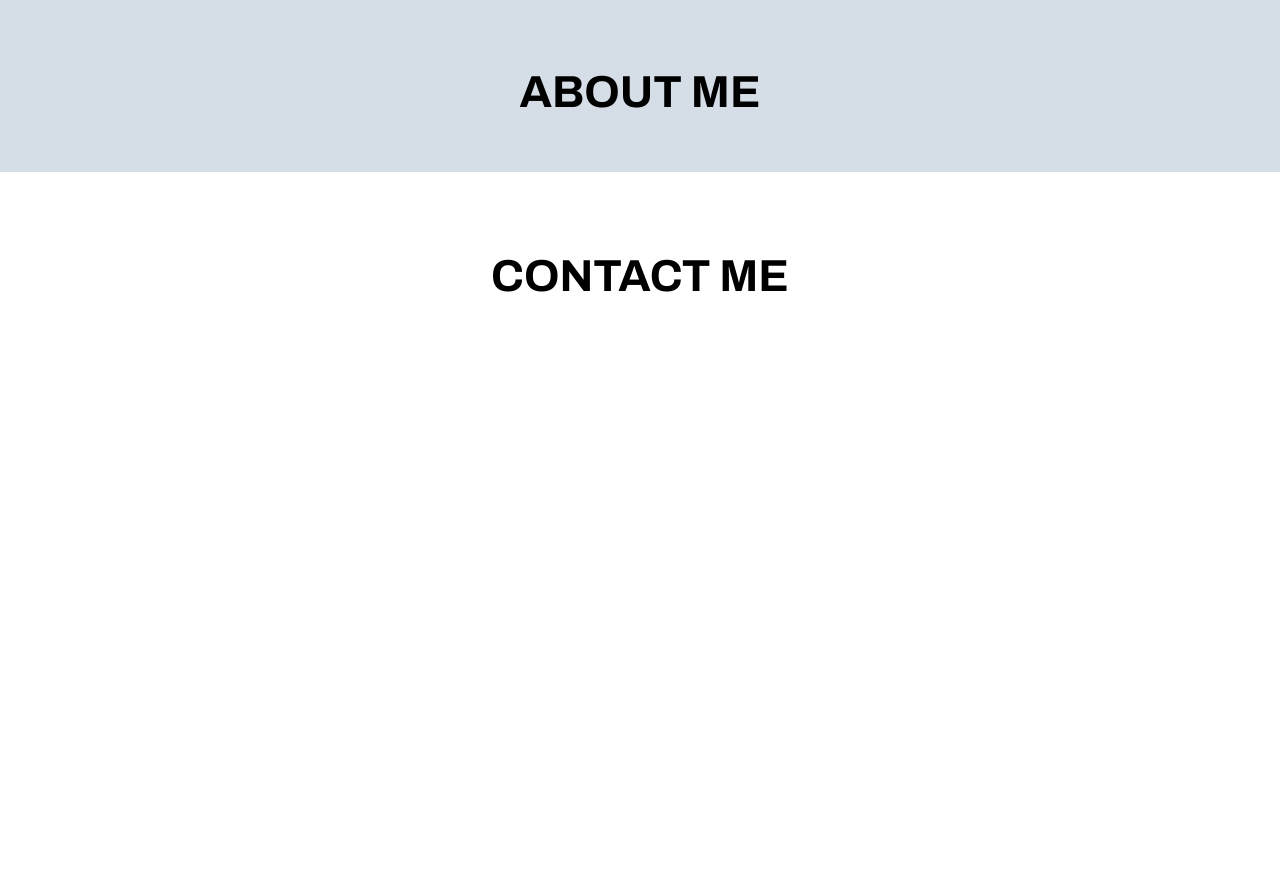
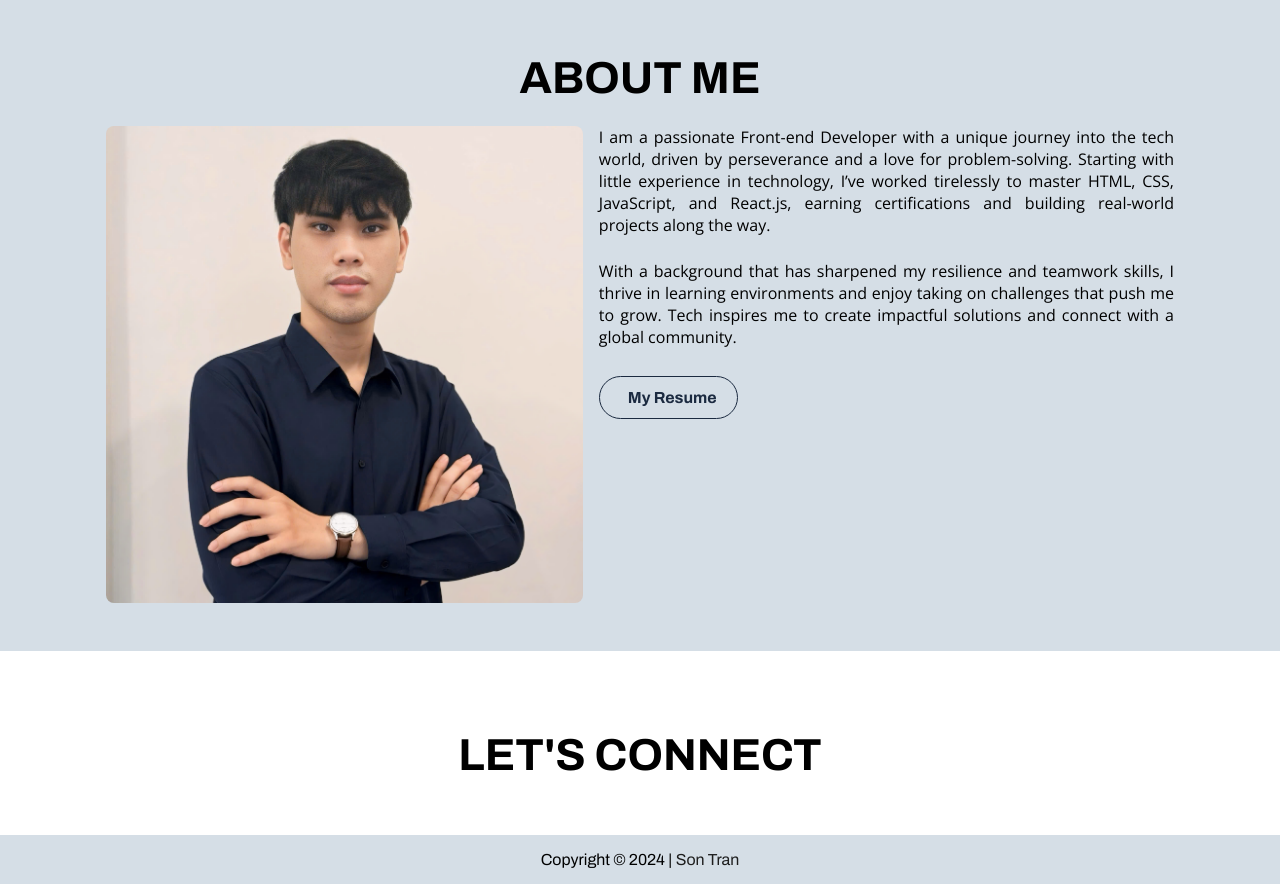
Before and after one commit to Son-Tr/Portfolio, a React (Create React App) app: page / in a window 1280 px wide. Shown: the part 2620-3504 px from the top of the page. Before the commit the page ends 2976 px from the top, so only its background shows below. Built offline with nearby package versions, Linux system fonts and the light colour scheme.

Commit message:
complete about me

```diff
--- a/src/App.js
+++ b/src/App.js
@@ -6,6 +6,7 @@ import Skills from './components/Skills/Skills';
 
 import ProjectComponent from './components/ProjectComponent/ProjectComponent';
 import Contact from './components/Contact/Contact';
+import Footer from './components/Footer/Footer';
 
 
 
@@ -18,6 +19,7 @@ function App() {
       <Skills />
       <About />
       <Contact />
+      <Footer />
 
     </>
   );
--- a/src/assets/img/linkImg.js
+++ b/src/assets/img/linkImg.js
@@ -9,9 +9,8 @@ import REACT from './react.png';
 import GIT from './git.png';
 import FIGMA from './figma.png';
 import CSS3 from './css.png';
+import hero from './hero.jpg';
 
 
 
-
-
-export { logo, lake, mountain, BOOTSTRAP, HTML5, SASS, JAVASCRIPT, REACT, GIT, FIGMA, CSS3 }
+export { logo, lake, mountain, BOOTSTRAP, HTML5, SASS, JAVASCRIPT, REACT, GIT, FIGMA, CSS3, hero }
--- a/src/components/About/About.js
+++ b/src/components/About/About.js
@@ -1,11 +1,36 @@
+import './About.scss'
 import React from 'react'
-import './About.scss'
+import { hero } from '../../assets/img/linkImg';
+import resume from '../../assets/resume/Son-Tran-Resume.pdf'
 
 const About = () => {
     return (
         <div id='about' className='bg dark'>
             <div className="container">
                 <h1 className="title">About me</h1>
+                <div className="about-detail">
+                    <div className="img-part">
+                        <img className='img-hero' src={hero} alt="hero" />
+                    </div>
+                    <div className="content-part">
+                        <p>
+                            I am a passionate Front-end Developer with a unique journey into the tech world, driven by perseverance and a love for problem-solving. Starting with little experience in technology, I’ve worked tirelessly to master HTML, CSS, JavaScript, and React.js, earning certifications and building real-world projects along the way.
+                        </p>
+
+                        <p>
+                            With a background that has sharpened my resilience and teamwork skills, I thrive in learning environments and enjoy taking on challenges that push me to grow. Tech inspires me to create impactful solutions and connect with a global community.
+                        </p>
+
+                        <div className="wrap-btn">
+                            <a className="nav-link" href={resume} target="_blank" rel="noopener noreferrer">
+                                <button className="button-back">
+                                    My Resume
+                                </button>
+                            </a>
+                        </div>
+                    </div>
+
+                </div>
             </div>
         </div>
     )
--- a/src/components/About/About.scss
+++ b/src/components/About/About.scss
@@ -1,2 +1,67 @@
 @import '../../styles/mixins';
 @import '../../styles/variables';
+
+#about {
+
+    /* ---------- about-detail ---------- */
+    .about-detail {
+        padding-bottom: 1rem;
+        gap: 1rem;
+        @include flex(center, flex-start, row);
+
+        //responsive
+        @include responsive-max(767px) {
+            @include flex(center, center, column);
+        }
+
+        //img-hero
+        .img-hero {
+            border-radius: 8px;
+
+            //responsive
+            @include responsive-max(912px) {
+                width: 300px;
+            }
+
+            @include responsive-max(400px) {
+                width: 280px;
+            }
+        }
+
+        .content-part {
+
+            p {
+                text-align: justify;
+                margin-bottom: 1.5rem;
+
+                //responsive
+                @include responsive-max(1024px) {
+                    margin-bottom: 1rem;
+                }
+
+            }
+
+
+            // padding: 1rem 0;
+            .wrap-btn {
+                height: 50px;
+
+                .button-back {
+                    padding: 12px 20px;
+                    border: 1px solid;
+                    text-transform: capitalize;
+
+                    &:hover {
+                        border: none;
+                        transform: translateY(0);
+                    }
+
+                    &::before {
+                        content: "";
+                    }
+                }
+            }
+
+        }
+    }
+}
--- a/src/components/Contact/Contact.js
+++ b/src/components/Contact/Contact.js
@@ -5,7 +5,7 @@ const Contact = () => {
     return (
         <div id='contact' className='bg'>
             <div className="container">
-                <h1 className="title">Contact Me</h1>
+                <h1 className="title">Let's Connect</h1>
             </div>
         </div>
     )
--- /dev/null
+++ b/src/components/Footer/Footer.js
@@ -0,0 +1,15 @@
+import React from 'react'
+import './Footer.scss'
+
+const Footer = () => {
+    return (
+        <div className='footer dark'>
+            <p>Copyright &copy; 2024 | <a href="https://github.com/Son-Tr" target='_blank' rel="noopener noreferrer">
+                Son Tran
+            </a>
+            </p>
+        </div>
+    )
+}
+
+export default Footer
--- /dev/null
+++ b/src/components/Footer/Footer.scss
@@ -0,0 +1,14 @@
+@import '../../styles/mixins';
+@import '../../styles/variables';
+
+.footer {
+    font-size: 1rem;
+    padding: 1rem 0;
+    text-align: center;
+    @include font-family("Archivo", sans-serif);
+
+    a {
+        cursor: pointer;
+        @include transition-ease-in-out-3;
+    }
+}
--- a/src/components/Header/Header.js
+++ b/src/components/Header/Header.js
@@ -34,11 +34,17 @@ const Header = () => {
 
     // close navbar when user click option on this
     useEffect(() => {
+        //hidden body scroll
+
+        // close navbar when user click option on this
         let navLinks = document.querySelectorAll(".nav-link")
-
         navLinks.forEach((navLink) => {
             navLink.addEventListener("click", () => {
                 setNavBar(false)
+                if (document.body.classList.contains("noscroll")) {
+                    document.body.classList.remove("noscroll");
+                }
+
             })
         })
         return () => {
@@ -53,10 +59,16 @@ const Header = () => {
     /* --- handle open and close navBar --- */
     const onClickNavBar = () => {
         setNavBar(!isNavBar)
+        document.body.classList.toggle('noscroll');// display body scroll which navbar is in active;
     }
     /* close navBar when user click on over-play */
     const onClickOverPlay = () => {
         setNavBar(false)
+        document.body.classList.toggle('noscroll')
+        //hidden body scroll
+        if (document.body.classList.contains("noscroll")) {
+            document.body.classList.remove("noscroll");
+        }
     }
     return (
         <>
--- a/src/components/Header/Header.scss
+++ b/src/components/Header/Header.scss
@@ -1,5 +1,12 @@
 @import '../../styles/mixins';
 @import '../../styles/variables';
+
+// hidden body scroll ;
+.noscroll {
+    overflow: hidden;
+    height: 100vh;
+}
+
 
 .nav-header {
     position: fixed;
@@ -138,6 +145,7 @@
         /* ------------ bars-icon ----------- */
         .bars-icon {
             display: none;
+            cursor: pointer;
 
             /* --------- bars-icon responsive --------- */
             @include responsive-max(1200px) {
--- a/src/components/ProjectComponent/ProjectComponent.scss
+++ b/src/components/ProjectComponent/ProjectComponent.scss
@@ -95,12 +95,6 @@
         }
     }
 
-    /* ------------ wrap-btn ------------ */
-    .wrap-btn {
-        width: 100%;
-        margin-top: 0.75rem;
-        @include flex(space-between, center, row);
-    }
 
     /* ------------- skills ------------- */
     .skills {
--- a/src/components/Skills/Skills.scss
+++ b/src/components/Skills/Skills.scss
@@ -25,8 +25,10 @@
                 width: 85px;
             }
 
+            //name-icon
             .name-icon {
                 font-size: 1.5rem;
+                @include font-family("Archivo", sans-serif);
             }
 
             &:nth-child(3) {
--- a/src/styles/_gobal.scss
+++ b/src/styles/_gobal.scss
@@ -22,6 +22,7 @@ img {
     display: block;
     width: 100%;
 }
+
 
 /* ------------ container ----------- */
 .container {
@@ -64,6 +65,13 @@ img {
     }
 }
 
+/* ------------ wrap-btn ------------ */
+.wrap-btn {
+    width: 100%;
+    margin-top: 0.75rem;
+    @include flex(space-between, center, row);
+}
+
 /* ------------- button ------------- */
 .button {
     background: #d5dee6;
@@ -100,33 +108,34 @@ img {
 
     //active
     &:active {
-        background-color: #a6b1ba; // Even darker shade for active state
+        background-color: #a6b1ba;
         box-shadow: 0 5px 10px rgba(255, 60, 130, 0.2);
-        transform: scale(0.98); // Slightly shrink the button when clicked
+        transform: scale(0.98);
     }
 
 }
 
 .button-back {
+
     display: inline-flex;
     align-items: center;
     justify-content: center;
     padding: 12px 16px;
     font-size: 16px;
     font-weight: bold;
+    @include font-family("Archivo", sans-serif);
 
     background: #d5dee6;
     color: #1b2a40;
-    /* Beautiful gradient */
+
     border: none;
     border-radius: 30px;
-    /* More rounded for a pill shape */
+
     cursor: pointer;
     text-transform: uppercase;
     text-decoration: none;
     transition: all 0.3s ease-in-out;
 
-    /* Removes the outline on focus */
     outline: none;
     position: relative;
     overflow: hidden;
@@ -138,26 +147,23 @@ img {
         box-shadow: 0 15px 25px rgba(255, 60, 130, 0.4);
         background: linear-gradient(135deg, $clr-pink, $clr-orange);
 
-        &::before {
-            transform: translateX(-5px);
-            /* Slide the icon slightly left on hover */
-        }
+        // &::before {
+        //     transform: translateX(-5px);
+
+        // }
     }
 
     /* ------------- active ------------- */
     &:active {
         transform: translateY(0);
-        /* Return to original position on click */
         box-shadow: 0 5px 10px rgba(255, 60, 130, 0.3);
     }
 
     /* ------------- Icon style ------------- */
     &::before {
         content: '←';
-        /* Unicode arrow symbol */
         font-size: 18px;
         margin-right: 8px;
-        /* Space between icon and text */
         transition: transform 0.4s linear;
     }
 }
@@ -177,7 +183,8 @@ img {
         padding: 3.25rem 0 2rem;
     }
 
-    &.dark {
-        background: $clr-bg;
-    }
 }
+
+.dark {
+    background: $clr-bg;
+}
```
Also changed, not shown: src/assets/img/hero.jpg (added).
